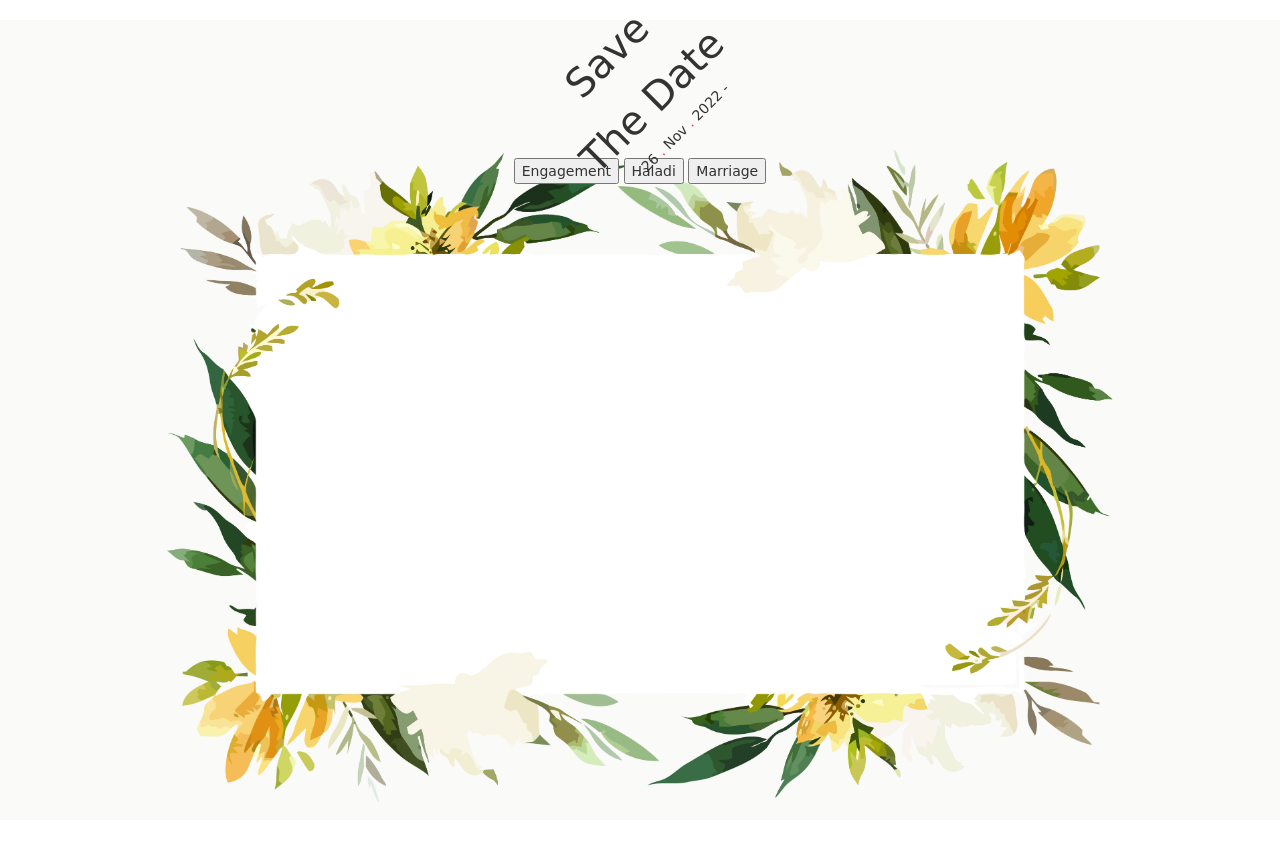
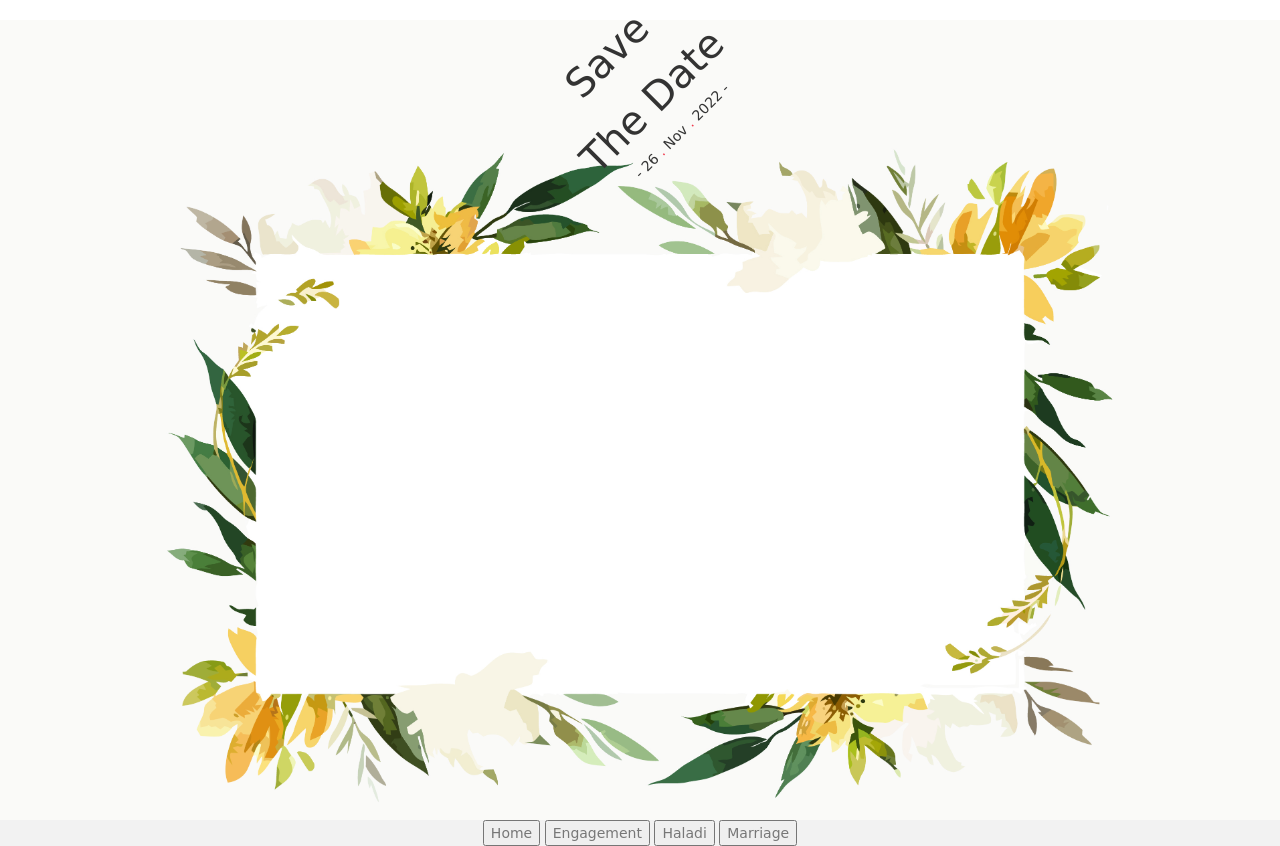
Before and after one commit to Shubham-Nagpure/wedding-invite-template, a plain HTML site: page index.html in a window 1280 px wide. Before the commit the page ends 820 px from the top, so only its background shows below. Drawn offline with nearby package versions, Linux system fonts and the light colour scheme; a web font is replaced by a local one.

Commit message:
image changes and footer

```diff
--- a/index.html
+++ b/index.html
@@ -1,5 +1,6 @@
 <!DOCTYPE html>
 <html>
+
 <head>
   <meta charset="utf-8">
   <meta http-equiv="X-UA-Compatible" content="IE=edge">
@@ -16,41 +17,43 @@
   <meta name="viewport" content="width=device-width, initial-scale=1">
   <link rel="stylesheet" href="https://maxcdn.bootstrapcdn.com/bootstrap/3.4.1/css/bootstrap.min.css">
   <link rel="stylesheet" href="css/main.css">
+
 </head>
+
 <body>
 
   <div class="main-container">
-      <section style = 'display:block' id="ethnic">
-        <div id = "saveTheDate" class="text-center text">
+    <section style='display:block' id="ethnic">
+      <div id="saveTheDate" class="text-center text">
         <div class="text-center text">
           <h1>Save </h1>
           <h1>The Date</h1>
           <!-- <h2>25 Nov 2022</h2> -->
         </div>
-          <div id = "Date">
+        <div id="Date">
           - 26
-            <span class = "pink-dot">.</span>
+          <span class="pink-dot">.</span>
           Nov
-            <span class = "pink-dot">.</span>
+          <span class="pink-dot">.</span>
           2022 -
         </div>
       </div>
-       <footer>
+      <!-- <footer>
         <div class="text-center text">
           <button type="button" onclick="changePage(1)">Engagement</button>
           <button type="button" onclick="changePage(2)">Haladi</button>
           <button type="button" onclick="changePage(3)">Marriage</button>
         </div>
-       </footer>
+      </footer> -->
     </section>
 
-      <section style = 'display:none' id="engagement">
+    <section style='display:none' id="engagement">
       <div class="couple">
         <img src="./images/engagement_couple.png">
       </div>
       <div class="text-center mt-auto text">
         <h1>Engagement Ceremony</h1>
-          <h2>Date: 25 November 2022   @ 5:00 PM</h2>
+        <h2>Date: 25 November 2022 @ 5:00 PM</h2>
         <h2>Place: <a href="https://goo.gl/maps/nBnxtPJ3Y1pWeQyk6"> Jagdale Marriage Hall</a></h2>
       </div>
       <div class="text-center text">
@@ -62,13 +65,13 @@
     </section>
 
     <!-- Haldi Ceremony Details -->
-      <section style = 'display:none' id="haldi">
+    <section style='display:none' id="haldi">
       <div class="couple">
         <img src="./images/haldi_couple.png">
       </div>
       <div class="text-center mt-auto text">
         <h1>Haldi Ceremony</h1>
-          <h2>Date: 25 November 2022   @ 7:00 PM</h2>
+        <h2>Date: 25 November 2022 @ 7:00 PM</h2>
         <h2>Place: <a href="https://goo.gl/maps/nBnxtPJ3Y1pWeQyk6"> Jagdale Marriage Hall</a></h2>
       </div>
       <div class="text-center text">
@@ -80,13 +83,13 @@
     </section>
 
     <!-- Wedding Ceremony Details -->
-      <section style = 'display:none' id="wedding">
+    <section style='display:none' id="wedding">
       <div class="couple">
         <img src="./images/wedding_couple.png">
       </div>
       <div class="text-center mt-auto text">
         <h1>Wedding Ceremony</h1>
-          <h2>Date: 26 November 2022   @ 12:00 PM</h2>
+        <h2>Date: 26 November 2022 @ 12:00 PM</h2>
         <h2>Place: <a href="https://goo.gl/maps/nBnxtPJ3Y1pWeQyk6"> Jagdale Marriage Hall</a></h2>
         <div class="text-center text">
           <button type="button" onclick="changePage(0)">Home</button>
@@ -102,9 +105,20 @@
 
       </div>
     </section>
+    <!-- Footer -->
+    <div class="text-center text-lg-start bg-light text-muted">
+      <div class="text-center p-4" style="background-color: rgba(0, 0, 0, 0.05);">
+        <button type="button" onclick="changePage(0)">Home</button>
+        <button type="button" onclick="changePage(1)">Engagement</button>
+        <button type="button" onclick="changePage(2)">Haladi</button>
+        <button type="button" onclick="changePage(3)">Marriage</button>
+      </div>
+    </div>
+    <!-- Footer -->
   </div>
   <script src="http://code.jquery.com/jquery-1.11.0.min.js"></script>
   <script src="main.js"></script>
   <script src="fireworks.js"></script>
 </body>
+
 </html>
--- a/main.js
+++ b/main.js
@@ -1,5 +1,4 @@
 function changePage(pageNum) {
-    debugger
     let pages = {
         0: 'ethnic',
         1: 'engagement',
```
Also changed, not shown: 1 other file. Lines whose indentation alone changed are shown as unchanged.
